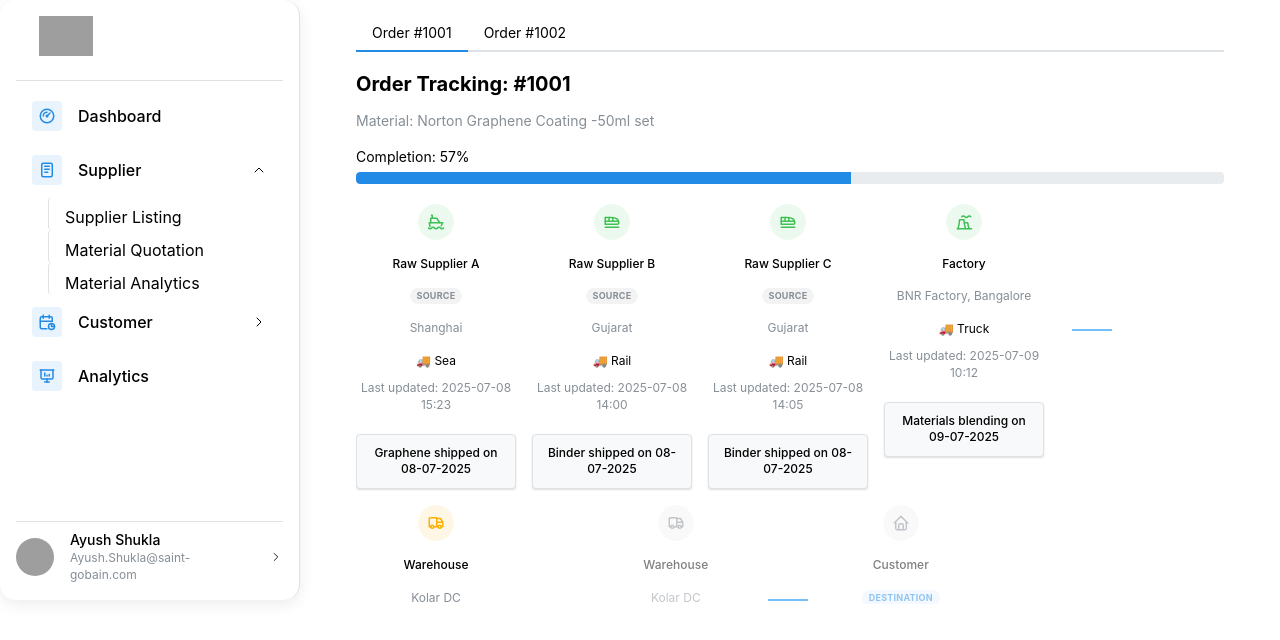
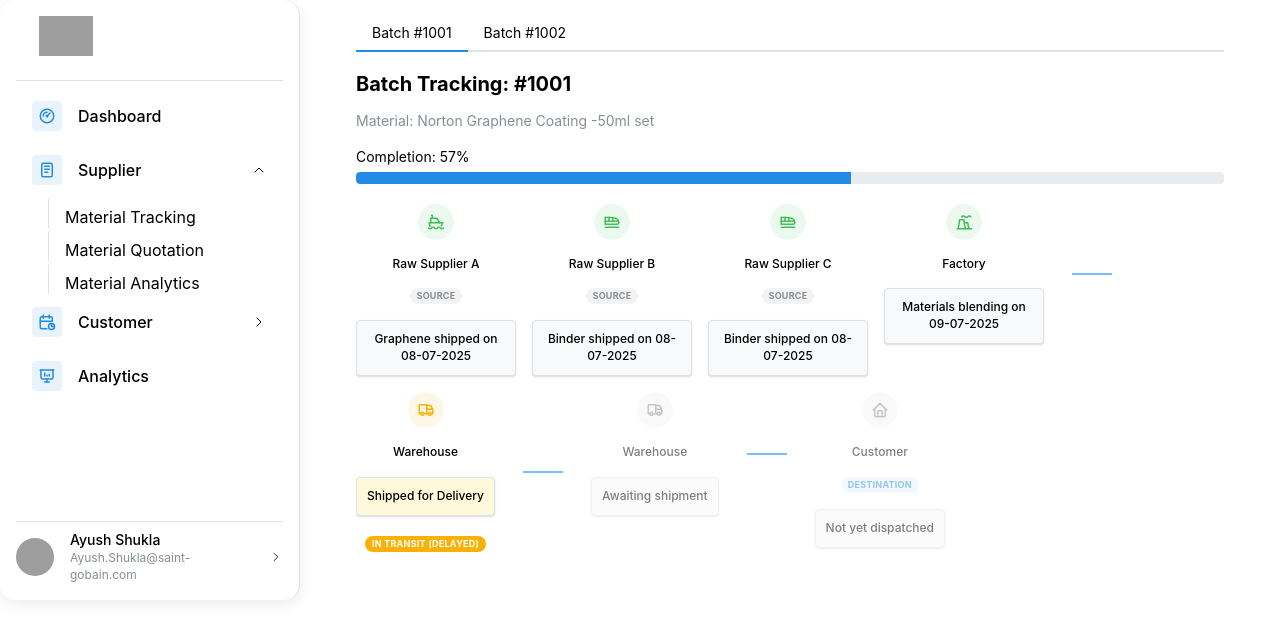
Before and after one commit to ayusshh19/Blitzhack, a React (Vite) app in the folder Blitzhack/: page /order/1 in a window 1280 px wide. Shown: the top 640 px of the page. Built offline with nearby package versions, Linux system fonts and the light colour scheme; grey boxes are pictures that could not be loaded.

Commit message:
[FEAT] ORDER SECTION IMPROVEMENT

```diff
--- a/Blitzhack/src/component/Orders/OrderTracking.jsx
+++ b/Blitzhack/src/component/Orders/OrderTracking.jsx
@@ -261,14 +261,14 @@ export default function OrderTracking() {
         <Tabs.List>
           {Object.keys(batches).map((batchKey) => (
             <Tabs.Tab key={batchKey} value={batchKey}>
-              Order #{batches[batchKey].orderId}
+              Batch #{batches[batchKey].orderId}
             </Tabs.Tab>
           ))}
         </Tabs.List>
       </Tabs>
 
       <Text fw={700} size="xl" mb="xs">
-        Order Tracking: #{trackingData.orderId}
+        Batch Tracking: #{trackingData.orderId}
       </Text>
       <Text size="sm" c="dimmed" mb="md">
         Material: {trackingData.material}
@@ -310,16 +310,6 @@ export default function OrderTracking() {
                         <Badge variant="light" color="gray" size="xs">
                           Source
                         </Badge>
-                        <Text size="xs" c="dimmed" ta="center" truncate>
-                          {s.location}
-                        </Text>
-                        <Text size="xs">🚚 {s.transport}</Text>
-
-                        {s.lastUpdated && (
-                          <Text size="xs" c="dimmed" ta="center" mt={-6} mb={4}>
-                            Last updated: {s.lastUpdated}
-                          </Text>
-                        )}
 
                         <Card
                           withBorder
@@ -376,16 +366,6 @@ export default function OrderTracking() {
                       <Badge variant="light" color="blue" size="xs">
                         Destination
                       </Badge>
-                    )}
-                    <Text size="xs" c="dimmed" ta="center" truncate>
-                      {step.location}
-                    </Text>
-                    <Text size="xs">🚚 {step.transport}</Text>
-
-                    {step.lastUpdated && (
-                      <Text size="xs" c="dimmed" ta="center" mt={-6} mb={4}>
-                        Last updated: {step.lastUpdated}
-                      </Text>
                     )}
 
                     <Card
--- a/Blitzhack/src/component/Sidebar/Sidebar.jsx
+++ b/Blitzhack/src/component/Sidebar/Sidebar.jsx
@@ -22,7 +22,7 @@ const mockdata = [
     icon: IconNotes,
     initiallyOpened: true,
     links: [
-      { label: "Supplier Listing", link: "/supplier" },
+      { label: "Material Tracking", link: "/supplier" },
       { label: "Material Quotation", link: "/supplier/material" },
       { label: "Material Analytics", link: "/supplier/material_history" },
     ],
```
